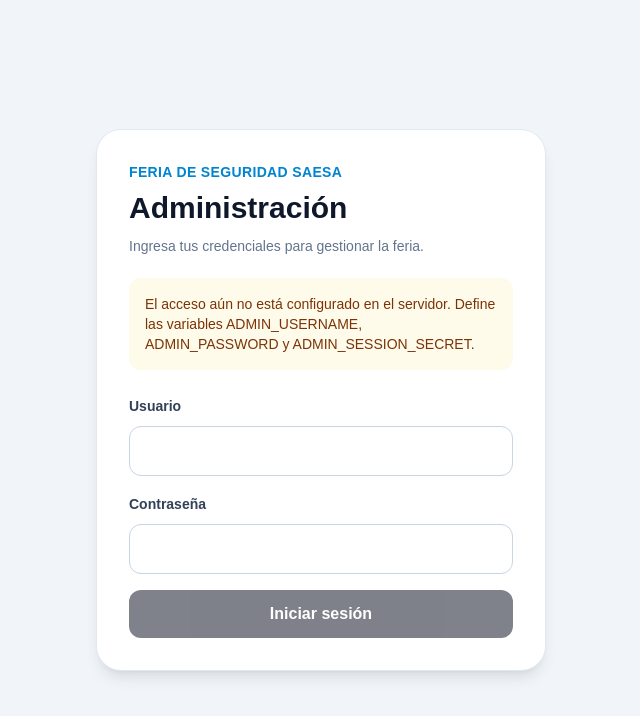
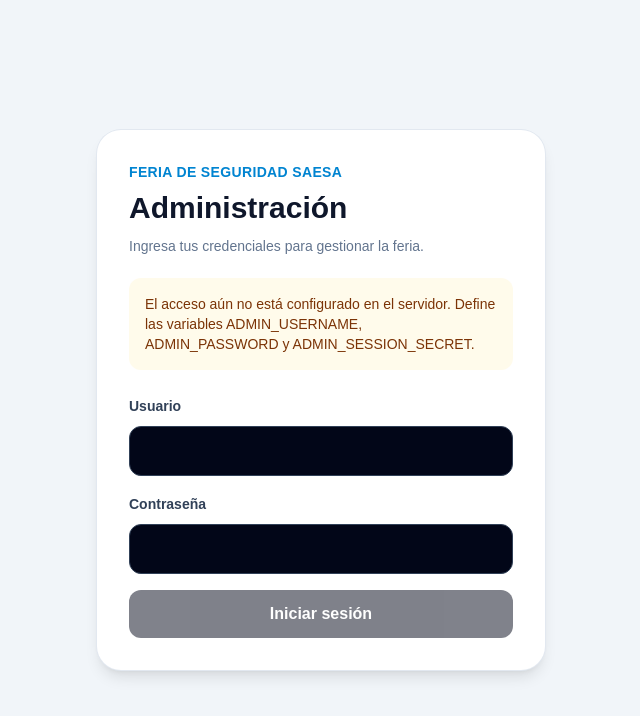
Before and after one commit to Nico-MG/feria-seguridad-saesa, a Next.js app: page /admin in a window 1280 px wide. Shown: the top 716 px of the page, without its empty margins (319-959 px from the left). Built offline with nearby package versions, Linux system fonts and the light colour scheme; no server answers.

Commit message:
Add production data handling instructions to README and enhance dynamic rendering in components

```diff
--- a/app/page.tsx
+++ b/app/page.tsx
@@ -5,6 +5,8 @@ import LiveEvent from "@/components/LiveEvent";
 import UpcomingEvents from "@/components/UpcomingEvents";
 
 import { getActiveEvent, getTalksFromSupabase } from "@/lib/supabaseData";
+
+export const dynamic = "force-dynamic";
 
 export default async function HomePage() {
   const event = await getActiveEvent();
--- a/app/stands/[slug]/page.tsx
+++ b/app/stands/[slug]/page.tsx
@@ -15,6 +15,8 @@ type StandPageProps = {
     slug: string;
   }>;
 };
+
+export const dynamic = "force-dynamic";
 
 export default async function StandPage({ params }: StandPageProps) {
   const { slug } = await params;
--- a/app/stands/[slug]/qr/page.tsx
+++ b/app/stands/[slug]/qr/page.tsx
@@ -14,6 +14,8 @@ type QRPageProps = {
     slug: string;
   }>;
 };
+
+export const dynamic = "force-dynamic";
 
 export default async function QRPage({ params }: QRPageProps) {
   const { slug } = await params;
--- a/app/stands/page.tsx
+++ b/app/stands/page.tsx
@@ -10,6 +10,8 @@ import {
   getCompaniesFromSupabase,
   getStandsFromSupabase,
 } from "@/lib/supabaseData";
+
+export const dynamic = "force-dynamic";
 
 export default async function StandsPage() {
   const event = await getActiveEvent();
--- a/components/AdminLogin.tsx
+++ b/components/AdminLogin.tsx
@@ -81,7 +81,7 @@ export default function AdminLogin({
             required
             value={username}
             onChange={(event) => setUsername(event.target.value)}
-            className="mt-2 w-full rounded-xl border border-slate-300 px-4 py-3 outline-none focus:border-sky-500"
+            className="mt-2 w-full rounded-xl border border-slate-700 bg-slate-950 px-4 py-3 text-white outline-none focus:border-sky-400 focus:ring-2 focus:ring-sky-500/30"
           />
         </div>
 
@@ -99,7 +99,7 @@ export default function AdminLogin({
             required
             value={password}
             onChange={(event) => setPassword(event.target.value)}
-            className="mt-2 w-full rounded-xl border border-slate-300 px-4 py-3 outline-none focus:border-sky-500"
+            className="mt-2 w-full rounded-xl border border-slate-700 bg-slate-950 px-4 py-3 text-white outline-none focus:border-sky-400 focus:ring-2 focus:ring-sky-500/30"
           />
         </div>
 
--- a/components/InteractiveStandMap.tsx
+++ b/components/InteractiveStandMap.tsx
@@ -244,7 +244,10 @@ export default function InteractiveStandMap({ stands, companies }: Props) {
                 <p className="text-sm font-semibold text-slate-700">
                   Stands en el mapa
                 </p>
-                <div className="mt-3 space-y-2">
+                <div
+                  aria-label="Stands ubicados en el mapa"
+                  className="mt-3 max-h-72 space-y-2 overflow-y-auto overscroll-contain pr-1"
+                >
                   {mappedStands.map((stand) => {
                     const company = companies.find(
                       (item) => item.id === stand.companyId,
--- a/components/ParticipantForm.tsx
+++ b/components/ParticipantForm.tsx
@@ -165,7 +165,7 @@ export default function ParticipantForm({
           onChange={(event) =>
             setName(event.target.value)
           }
-          className="mt-2 w-full rounded-xl border border-slate-300 px-4 py-3 outline-none focus:border-sky-500"
+          className="mt-2 w-full rounded-xl border border-slate-700 bg-slate-950 px-4 py-3 text-white outline-none placeholder:text-slate-400 focus:border-sky-400 focus:ring-2 focus:ring-sky-500/30"
           placeholder="Juan Pérez"
         />
       </div>
```
Also changed, not shown: 1 other file (tests, documents, lock files or other folders).
